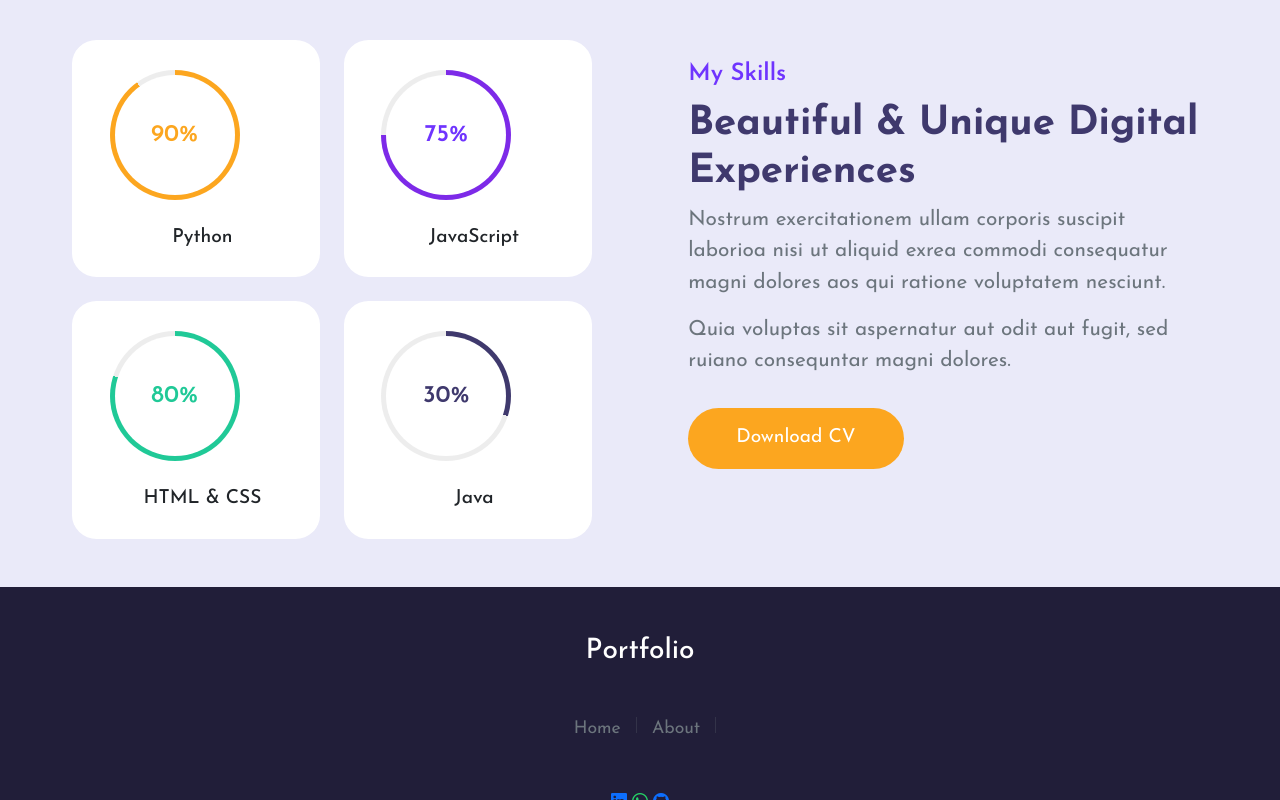
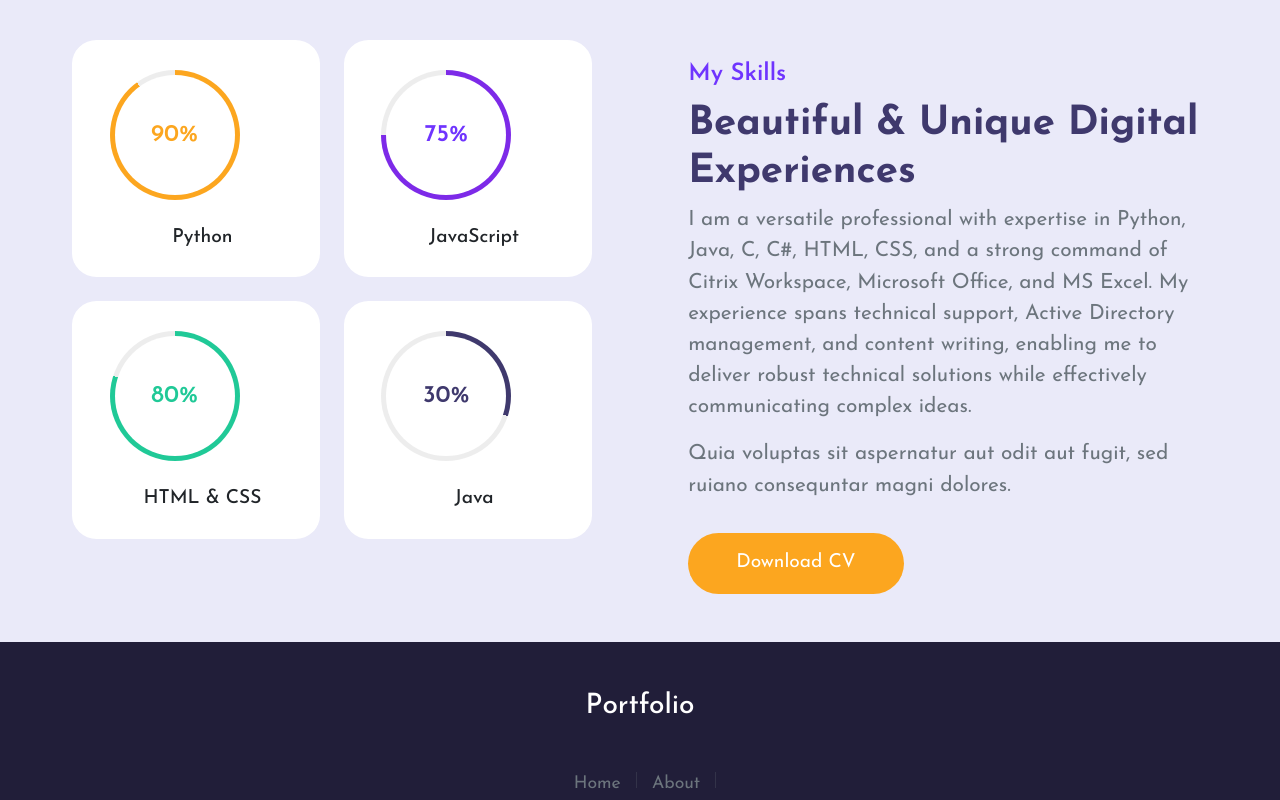
Before and after one commit to Divya-7647/Portfolio, a plain HTML site: page index.html in a window 1280 px wide. Shown: the part 1364-2164 px from the top of the page. Drawn offline with nearby package versions, Linux system fonts and the light colour scheme.

Commit message:
index.html

```diff
--- a/index.html
+++ b/index.html
@@ -254,9 +254,7 @@
             <small>My Skills</small>
             <h3>Beautiful & Unique Digital Experiences</h3>
             <p class="text-muted">
-              Nostrum exercitationem ullam corporis suscipit laborioa nisi ut
-              aliquid exrea commodi consequatur magni dolores aos qui ratione
-              voluptatem nesciunt.
+              I am a versatile professional with expertise in Python, Java, C, C#, HTML, CSS, and a strong command of Citrix Workspace, Microsoft Office, and MS Excel. My experience spans technical support, Active Directory management, and content writing, enabling me to deliver robust technical solutions while effectively communicating complex ideas.
             </p>
             <p class="text-muted">
               Quia voluptas sit aspernatur aut odit aut fugit, sed ruiano
```
